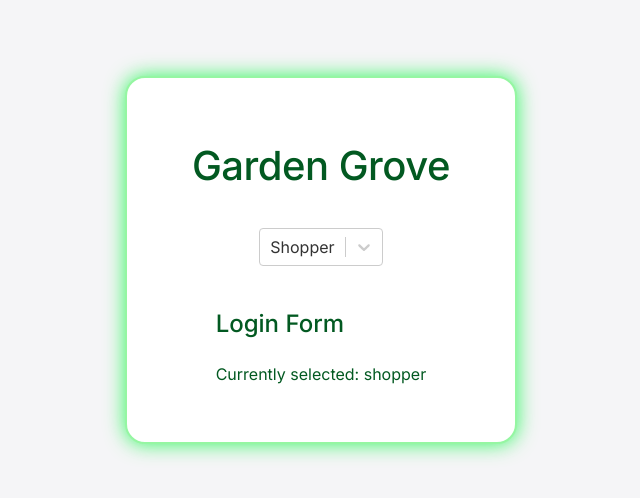
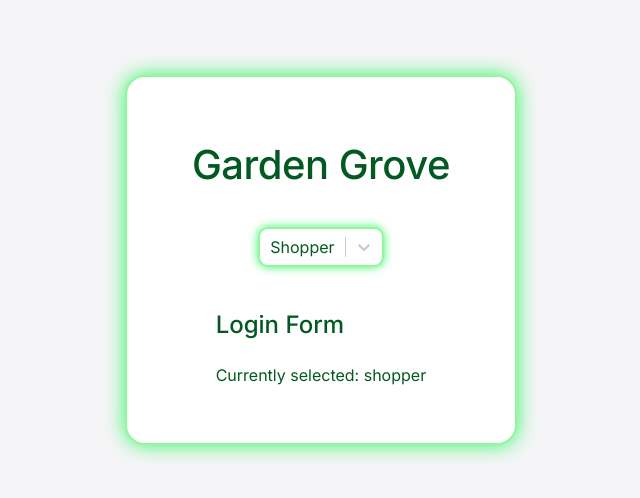
Before and after one commit to SeanieCodes/mall-app-frontend, a React (Vite) app: page / in a window 1280 px wide. Shown: the part 140-638 px from the top of the page, without its empty margins (344-984 px from the left). Built offline with nearby package versions, Linux system fonts and the light colour scheme.

Commit message:
feat: add dropdown css

```diff
--- a/src/components/Layout/Dropdown.css
+++ b/src/components/Layout/Dropdown.css
@@ -0,0 +1,55 @@
+.select__control {
+    border: 2px solid var(--lighter-green) !important;
+    box-shadow: 0 0 10px var(--glow) !important;
+    border-radius: 10px !important;
+    background-color: var(--white) !important;
+    cursor: pointer !important;
+  }
+
+  .select__control--is-focused {
+    box-shadow: 0 0 15px var(--glow) !important;
+    border-color: var(--light-green) !important;
+  }
+
+  .select__menu {
+    border: 2px solid var(--lighter-green) !important;
+    border-radius: 10px !important;
+    background-color: var(--white) !important;
+    box-shadow: 0 2px 4px var(--shadow) !important;
+  }
+
+  .select__option {
+    background-color: var(--white) !important;
+    color: var(--darker-green) !important;
+    transition: all 0.2s ease !important;
+    cursor: pointer !important;
+  }
+
+  .select__option--is-focused,
+  .select__option--is-selected {
+    background-color: var(--white) !important;
+    box-shadow: none !important;
+  }
+
+  .select__menu .select__option:hover {
+    background-color: var(--primary-green) !important;
+    box-shadow: 0 0 10px var(--glow) !important;
+  }
+
+  .select__single-value {
+    color: var(--darker-green) !important;
+    cursor: pointer !important;
+  }
+
+  .select__input-container {
+    cursor: pointer !important;
+  }
+
+  .select__input-container input {
+    cursor: pointer !important;
+    caret-color: transparent !important;
+  }
+
+  .select__value-container {
+    cursor: pointer !important;
+  }
--- a/src/components/Layout/Dropdown.jsx
+++ b/src/components/Layout/Dropdown.jsx
@@ -1,5 +1,6 @@
 import Select from 'react-select';
 import { useNavigate } from 'react-router-dom';
+import './Dropdown.css';
 
 const Dropdown = ({onTypeChange}) => {
 
@@ -18,6 +19,7 @@ const Dropdown = ({onTypeChange}) => {
       options={options}
       defaultValue={options[0]}
       onChange={handleChange}
+      classNamePrefix="select"
     />
   );
 };
```
